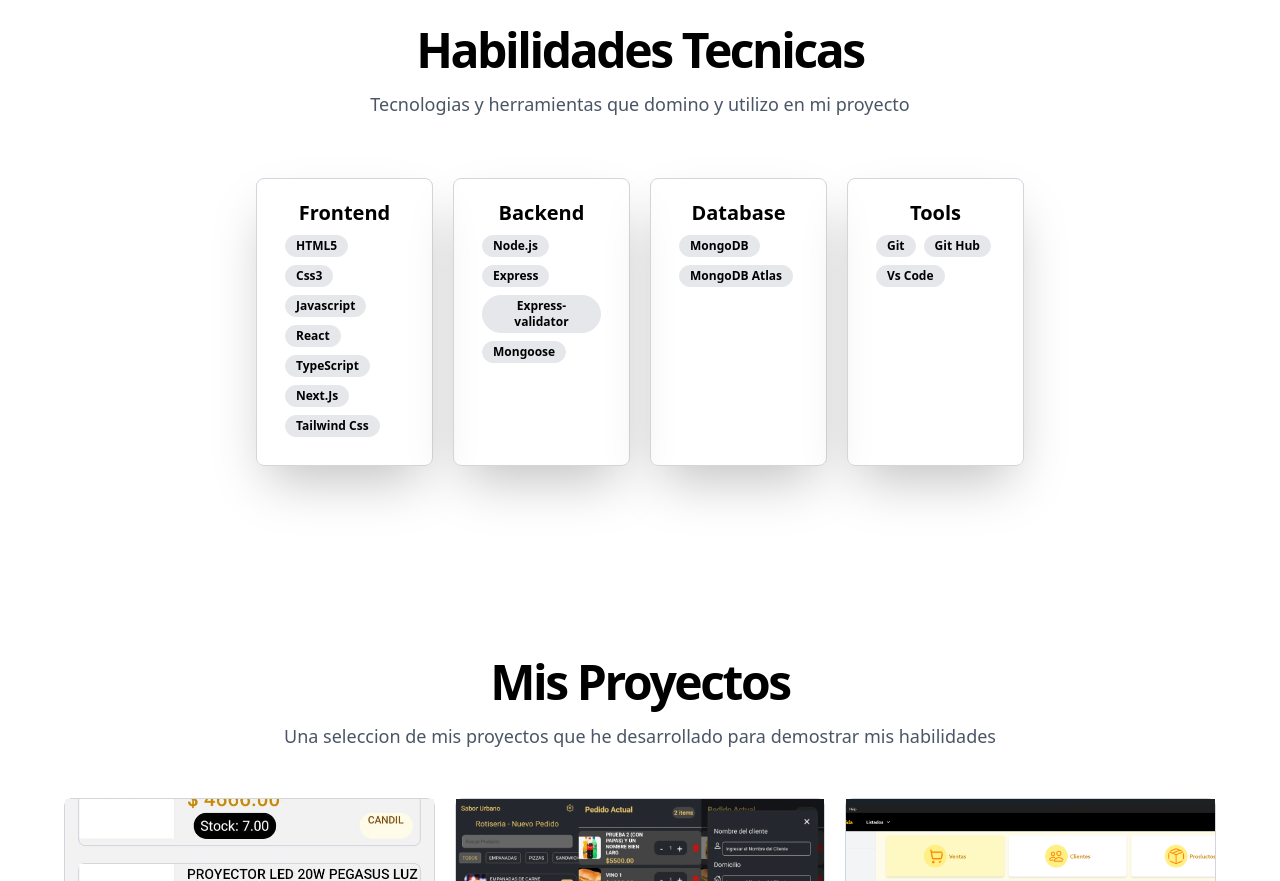
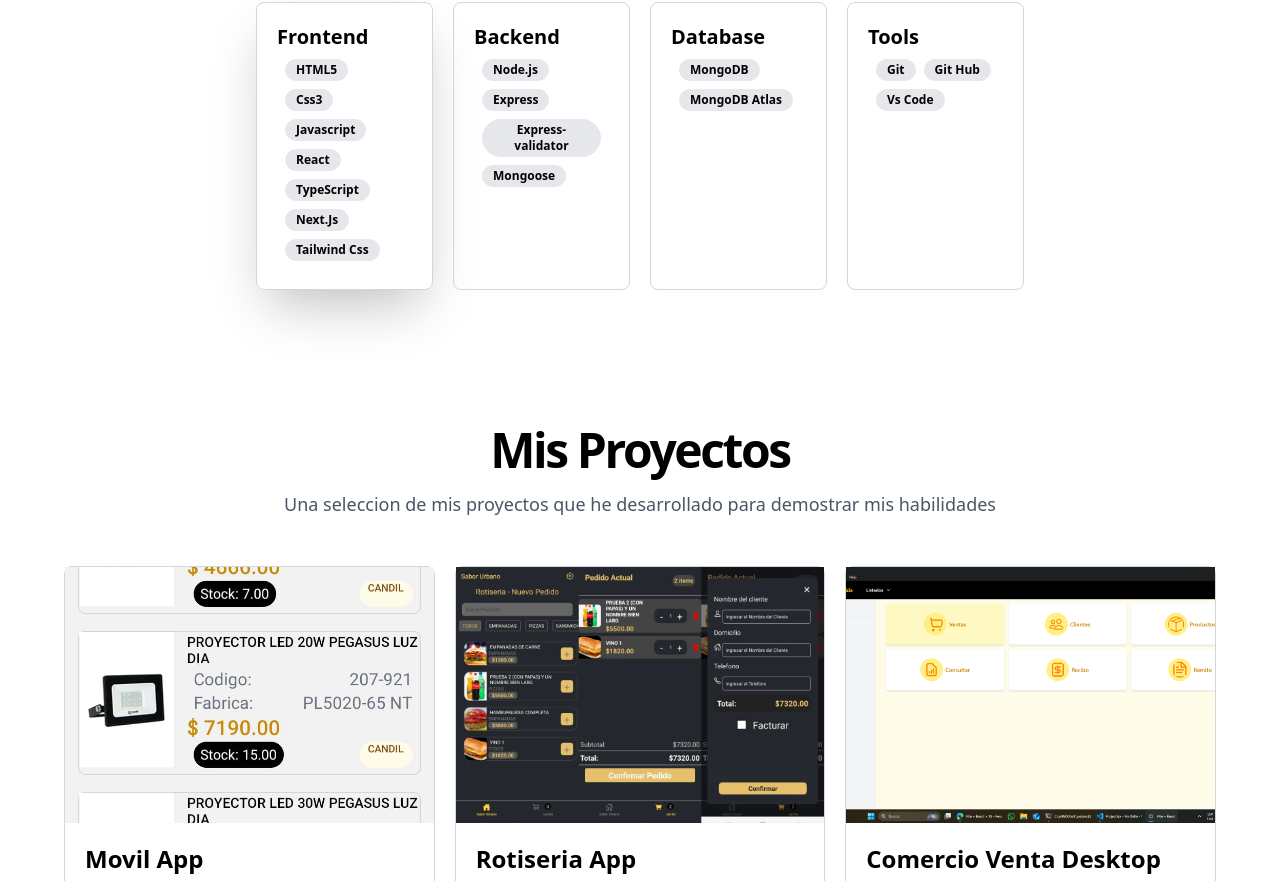
Before and after one commit to Pelusasasasa/Portfolio, a React (Vite) app: page / in a window 1280 px wide. Shown: the part 1919-2800 px from the top of the page. Built offline with nearby package versions, Linux system fonts and the light colour scheme.

Commit message:
Mejorando la responsividad de mi portafloia

```diff
--- a/src/components/About.tsx
+++ b/src/components/About.tsx
@@ -7,7 +7,7 @@ import { ThemedTitle } from "./ThemedTitle";
 
 export const About = () => {
   return (
-    <section className="py-24" id="about">
+    <section className="py-10" id="about">
 
       <ThemedTitle title="Sobre Mi" subTitle="Soy un desarrollador web junior con una gran pasion por la tecnologia y el aprendizaje continuo."/>
 
--- a/src/components/Header.tsx
+++ b/src/components/Header.tsx
@@ -4,7 +4,7 @@ import { FiGithub } from "react-icons/fi";
 
 export const Header = () => {
   return (
-    <header className="grid grid-cols-2 px-10 py-24 md:py-32">
+    <header className="grid grid-cols-1 md:grid-cols-2 px-10 py-24 md:py-24">
 
       <div className="flex flex-col gap-2 space-y-4">
         <div className="space-y-2">
--- /dev/null
+++ b/src/components/MenuHambur.tsx
@@ -0,0 +1,48 @@
+
+import { BsDownload } from 'react-icons/bs'
+import { CgClose } from 'react-icons/cg'
+import { CiMail } from 'react-icons/ci'
+import { FiGithub, FiLinkedin} from 'react-icons/fi'
+import { IoCodeSharp } from 'react-icons/io5'
+
+interface Props {
+    setMenuHambur: (arg: boolean) => void
+}
+
+export const MenuHambur = ({ setMenuHambur }:Props) => {
+return (
+    <div className="flex flex-col absolute z-50 top-0 right-0 bg-white px-2 mt-5 min-h-screen">
+        <div className="text-xl font-medium flex gap-5 py-5 px-3 border-b-gray-300 border-b">
+            <IoCodeSharp size={25}/>
+            <p className="text-xl font-bold">Agustin Lorenzatto</p>
+            <CgClose  onClick={() => setMenuHambur(false)} className="cursor-pointer text-gray-500 hover:text-black"/>
+        </div>
+
+        <div className="flex flex-col gap-5 py-5 px-2 border-b border-gray-300">
+            <a href="#about" onClick={() => setMenuHambur(false)} className="cursor-pointer font-semibold text-xl hover:text-gray-400">Sobre Mi</a>
+            <a href="#skill" onClick={() => setMenuHambur(false)} className="cursor-pointer font-semibold text-xl hover:text-gray-400">Habilidades</a>
+            <a href="#project" onClick={() => setMenuHambur(false)} className="cursor-pointer font-semibold text-xl hover:text-gray-400">Proyectos</a>
+            <a href="#contact" onClick={() => setMenuHambur(false)} className="cursor-pointer font-semibold text-xl hover:text-gray-400">Contacto</a>
+        </div>
+        <div className="flex bg-black rounded-lg mx-auto mt-5 mb-5 px-10 py-2 gap-5 items-center hover:opacity-70 hover:cursor-pointer">
+            <BsDownload className="text-white hover:cursor-pointer" size={20}/>
+            <button className="text-white hover:cursor-pointer">Descargar CV</button>
+        </div>
+
+        <div className='px-5'>
+            <p className='text-gray-500 pb-5'>Sigueme en: </p>
+            <div className='flex gap-5'>
+                <div className='cursor-pointer hover:bg-gray-200 p-2 border border-gray-300 rounded-sm'>
+                    <FiGithub size={20}/>
+                </div>
+                <div className='cursor-pointer hover:bg-gray-200 p-2 border border-gray-300 rounded-sm'>
+                    <FiLinkedin size={20}/>
+                </div>
+                <div className='cursor-pointer hover:bg-gray-200 p-2 border border-gray-300 rounded-sm'>
+                    <CiMail size={20}/>
+                </div>
+            </div>
+        </div>
+    </div>
+)
+}
--- a/src/components/NavBar.tsx
+++ b/src/components/NavBar.tsx
@@ -1,8 +1,13 @@
+import { useState } from "react";
 import { BsDownload } from "react-icons/bs";
 import { IoCodeSharp } from "react-icons/io5";
+import { MdMenu } from "react-icons/md";
+import { MenuHambur } from "./MenuHambur";
 
 
 export const NavBar = () => {
+
+    const [menuHambur, setMenuHambur] = useState<boolean>(false);
   return (
     <div className="p-5 flex justify-between items-center border-b border-gray-400 sticky w-full top-0 z-50 bg-white">
         <div className="flex gap-5 items-center">
@@ -10,7 +15,7 @@ export const NavBar = () => {
                 <IoCodeSharp size={25}/>
                 <p className="text-xl font-medium">AL</p>
             </div>
-            <nav className="flex gap-4">
+            <nav className="gap-4 md:flex hidden">
                 <a href="#about" className="cursor-pointer hover:text-gray-400">Sobre Mi</a>
                 <a href="#skill" className="cursor-pointer hover:text-gray-400">Habilidades</a>
                 <a href="#project" className="cursor-pointer hover:text-gray-400">Proyectos</a>
@@ -18,7 +23,17 @@ export const NavBar = () => {
             </nav>
         </div>
 
-        <button className="items-center flex gap-5 border border-gray-300 px-2 py-1 rounded-sm hover:bg-gray-200 cursor-pointer">
+        <div className="block md:hidden mr-5">
+
+            <div className="border border-gray-300 p-2 rounded-sm cursor-pointer hover:bg-gray-200">
+                <MdMenu size={20} onClick={() => setMenuHambur(!menuHambur)}/>
+            </div>
+
+            {menuHambur && <div className="fixed inset-0 bg-black/80"></div>}
+            {menuHambur && <MenuHambur setMenuHambur={setMenuHambur}/>}
+        </div>
+
+        <button className="items-center md:flex hidden gap-5 border border-gray-300 px-2 py-1 rounded-sm hover:bg-gray-200 cursor-pointer">
             <BsDownload/>
             <p>CV</p>
         </button>
--- a/src/components/Project.tsx
+++ b/src/components/Project.tsx
@@ -3,12 +3,12 @@ import { ThemedTitle } from "./ThemedTitle"
 
 export const Project = () => {
   return (
-    <section id="project" className="py-24">
+    <section id="project" className="py-10">
 
         <ThemedTitle title="Mis Proyectos" subTitle="Una seleccion de mis proyectos que he desarrollado para demostrar mis habilidades"/>
 
         <div className="mx-auto mt-12 max-w-6xl">
-            <div className="grid grid-cols-2 md:grid-cols-3 gap-5">
+            <div className="grid grid-cols-1 md:grid-cols-3 gap-5">
                 <ProjectCard img="/src/assets/MovilApp.jpg" titulo="Movil App" descripcion="Una aplicacion Creada con React Native para consultar datos de los productos en una base de datos con un buscador" tecnologias={['React Native', 'Nativewind', 'Redux']} github="https://github.com/Pelusasasasa/Electro-Avenida/tree/main/movil"/>
                 <ProjectCard img="/src/assets/Rotiseria.webp" titulo="Rotiseria App" descripcion="Una aplicacion para una rotiseria local para la toma de pedidos dentro de la red, con un carrito" tecnologias={['React Native', 'Redux']} github="https://github.com/Pelusasasasa/RotiseriaDesktop/tree/main/appMovil"/>
                 <ProjectCard img="/src/assets/Comercio.png" titulo="Comercio Venta Desktop (En Proceso)" descripcion="Una aplicación de escritorio para comerco, para el manejo de stock, cuenta corriente, ventas y facturacion" tecnologias={['React', 'Electron.Js', 'TailWindCss', 'Redux']} github="asd"/>
--- a/src/components/Skill.tsx
+++ b/src/components/Skill.tsx
@@ -7,10 +7,10 @@ const Skill = () => {
         <ThemedTitle title="Habilidades Tecnicas" subTitle="Tecnologias y herramientas que domino y utilizo en mi proyecto"/>
 
         <div className='mx-auto max-w-3xl text-center'>
-            <div className='grid sm:grid-cols-1 md:grid-cols-2 lg:grid-cols-4 gap-5'>
+            <div className='grid sm:grid-cols-1 md:grid-cols-2 lg:grid-cols-4 gap-5 mx-5 md:mx-0'>
 
-                <div className='border border-gray-300 rounded-lg p-5 shadow-2xl mt-15'>
-                    <h3 className='text-xl font-semibold'>Frontend</h3>
+                <div className='border border-gray-300 rounded-lg p-5 md:shadow-2xl mt-15'>
+                    <h3 className='text-xl text-start font-semibold'>Frontend</h3>
                     <div className='flex flex-wrap gap-2 p-2'>
                         <p className='bg-gray-200 inline-flex items-center border px-2.5 py-0.5 text-xs font-semibold border-gray-200 rounded-full'>HTML5</p>
                         <p className='bg-gray-200 inline-flex items-center border px-2.5 py-0.5 text-xs font-semibold border-gray-200 rounded-full'>Css3</p>
@@ -22,8 +22,8 @@ const Skill = () => {
                     </div>
                 </div>
 
-                <div className='border border-gray-300 rounded-lg p-5 shadow-2xl mt-15'>
-                    <h3 className='text-xl font-semibold'>Backend</h3>
+                <div className='border border-gray-300 rounded-lg p-5 mt-15'>
+                    <h3 className='text-start text-xl font-semibold'>Backend</h3>
                     <div className='flex flex-wrap gap-2 p-2'>
                         <p className='bg-gray-200 inline-flex items-center border px-2.5 py-0.5 text-xs font-semibold border-gray-200 rounded-full'>Node.js</p>
                         <p className='bg-gray-200 inline-flex items-center border px-2.5 py-0.5 text-xs font-semibold border-gray-200 rounded-full'>Express</p>
@@ -32,24 +32,22 @@ const Skill = () => {
                     </div>
                 </div>
 
-                <div className='border border-gray-300 rounded-lg p-5 shadow-2xl mt-15'>
-                    <h3 className='text-xl font-semibold'>Database</h3>
+                <div className='border border-gray-300 rounded-lg p-5 mt-15'>
+                    <h3 className='text-start text-xl font-semibold'>Database</h3>
                     <div className='flex flex-wrap gap-2 p-2'>
                         <p className='bg-gray-200 inline-flex items-center border px-2.5 py-0.5 text-xs font-semibold border-gray-200 rounded-full'>MongoDB</p>
                         <p className='bg-gray-200 inline-flex items-center border px-2.5 py-0.5 text-xs font-semibold border-gray-200 rounded-full'>MongoDB Atlas</p>
                     </div>
                 </div>
 
-                <div className='border border-gray-300 rounded-lg p-5 shadow-2xl mt-15'>
-                    <h3 className='text-xl font-semibold'>Tools</h3>
+                <div className='border border-gray-300 rounded-lg p-5 mt-15'>
+                    <h3 className='text-start text-xl font-semibold'>Tools</h3>
                     <div className='flex flex-wrap gap-2 p-2'>
                         <p className='bg-gray-200 inline-flex items-center border px-2.5 py-0.5 text-xs font-semibold border-gray-200 rounded-full'>Git</p>
                         <p className='bg-gray-200 inline-flex items-center border px-2.5 py-0.5 text-xs font-semibold border-gray-200 rounded-full'>Git Hub</p>
                         <p className='bg-gray-200 inline-flex items-center border px-2.5 py-0.5 text-xs font-semibold border-gray-200 rounded-full'>Vs Code</p>
                     </div>
                 </div>
-
-
             </div>
         </div>
     </section>
```
